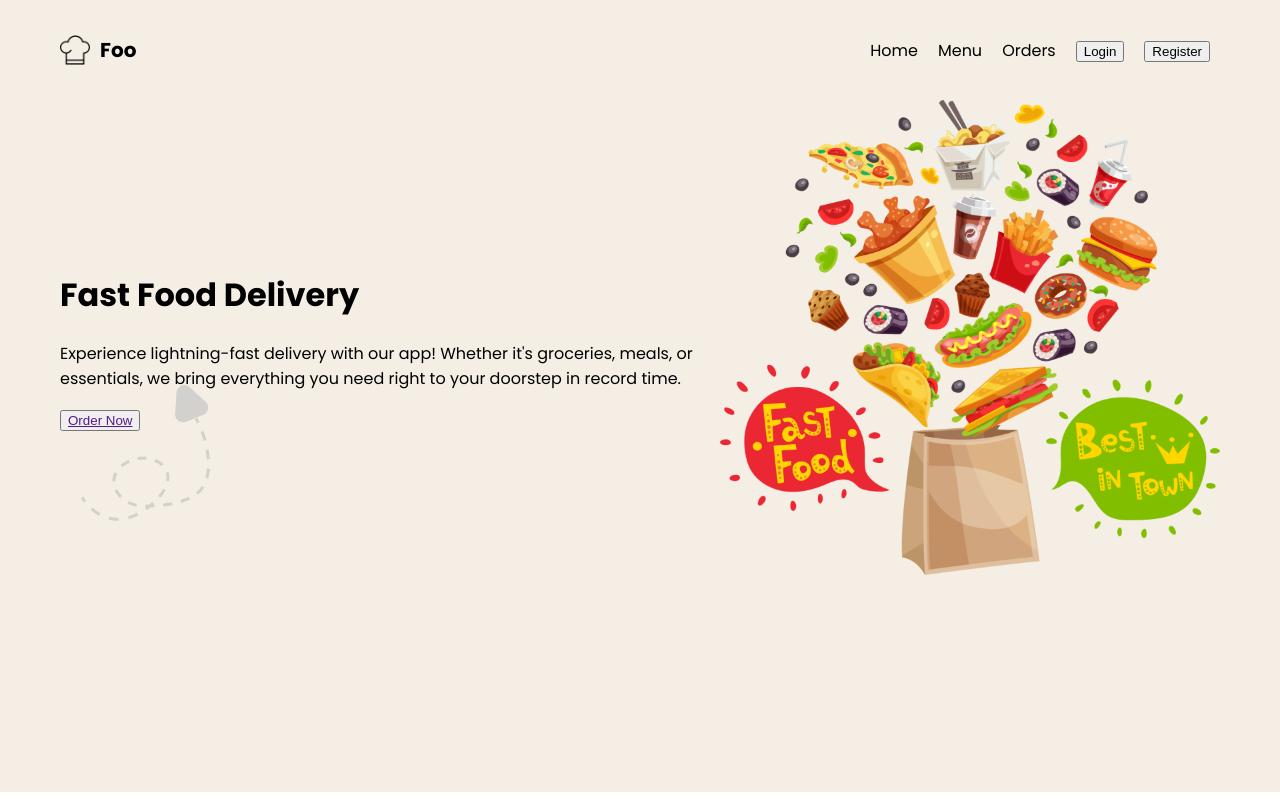
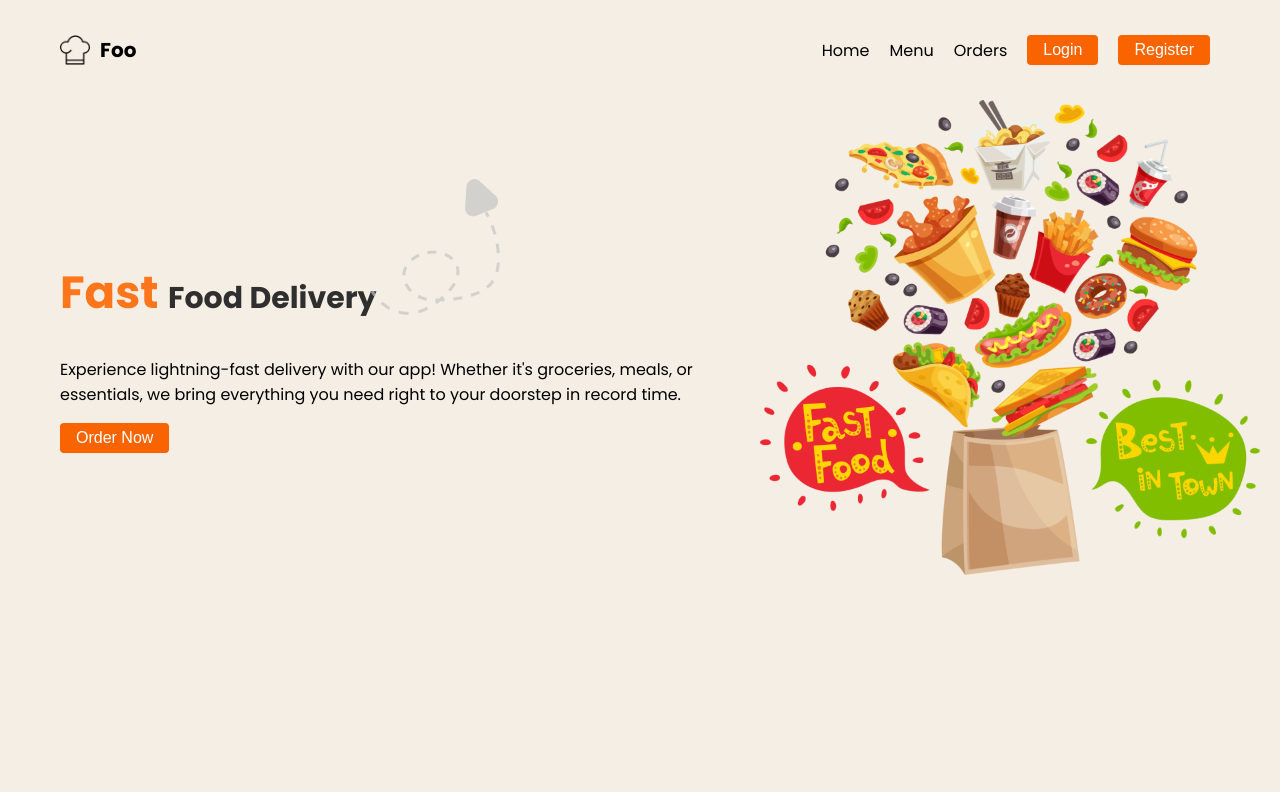
Before and after one commit to zeezo679/Food-Ordering-System, a plain HTML site: page index.html in a window 1280 px wide. Drawn offline with Linux system fonts and the light colour scheme.

Commit message:
added some changes in home

```diff
--- a/index.html
+++ b/index.html
@@ -20,8 +20,8 @@
                     <li><a href="menu.html">Menu</a></li>
                     <!-- <li><a href="#Favorite">Favorite Meals</a></li>  -->
                     <li><a href="orders.html">Orders</a></li>
-                    <li><button><a href="login.html">Login</a></button></li>
-                    <li><button><a href="login.html">Register</a></button></li>
+                    <li><button class="button-5" ><a href="login.html" style="color: white;">Login</a></button></li>
+                    <li><button class="button-5"><a style="color: white;" href="login.html">Register</a></button></li>
                 </ul>
             </div>
         </div>
@@ -35,7 +35,7 @@
                     <p>Experience lightning-fast delivery with our app! Whether it's groceries, meals, or essentials, we bring everything you need right to your doorstep in record time.</p>
                 </div>
                 <div class="button">
-                    <button><a href="">Order Now</a></button>
+                    <button class="button-5"><a style="color: white;" href="menu.html">Order Now</a></button>
                 </div>
             </div>
             <div class="right">
--- a/style.css
+++ b/style.css
@@ -59,14 +59,15 @@ body{
     padding: 0 10px;
 
 }
-.home .nav ul li a{
+.home .nav ul li a, a{
     text-decoration: none;
     color: black;
 }
 
+
 .home .landing{
     display: flex;
-    justify-content: center;
+    justify-content: space-between;
     align-items: center;
     margin-top: 20px;
 
@@ -78,10 +79,45 @@ body{
 
 .home .left .arrow{
     position: absolute;
+    top: 135px;
+    left: 350px;
 }
 
-/*
-still did not finish the css for the home page
-*/
+
+
+.button-5 {
+  display: flex;
+  align-items: center;
+  background-color: #fa6400;
+  border: 1px solid transparent;
+  border-radius: 4px;
+  box-shadow: rgba(0, 0, 0, 0.02) 0 1px 3px 0;
+  cursor: pointer;
+  font-size: 16px;
+  justify-content: center;
+  padding: 10px 15px;
+  transition: all 250ms;
+  height: 30px;
+}
+
+.button-5:hover {
+  background-color: #fb8332;
+  box-shadow: rgba(0, 0, 0, 0.1) 0 4px 12px;
+  transform: translateY(-1px);
+}
+
+
+.big .h_text{
+    color: #fe761b;
+    font-size: 45px;
+}
+
+.big .h_text span{
+    color: #2F2F2F;
+    font-size: 30px;
+}
+.para{
+    width: 700px;
+}
 
 /* end of home css */
```
